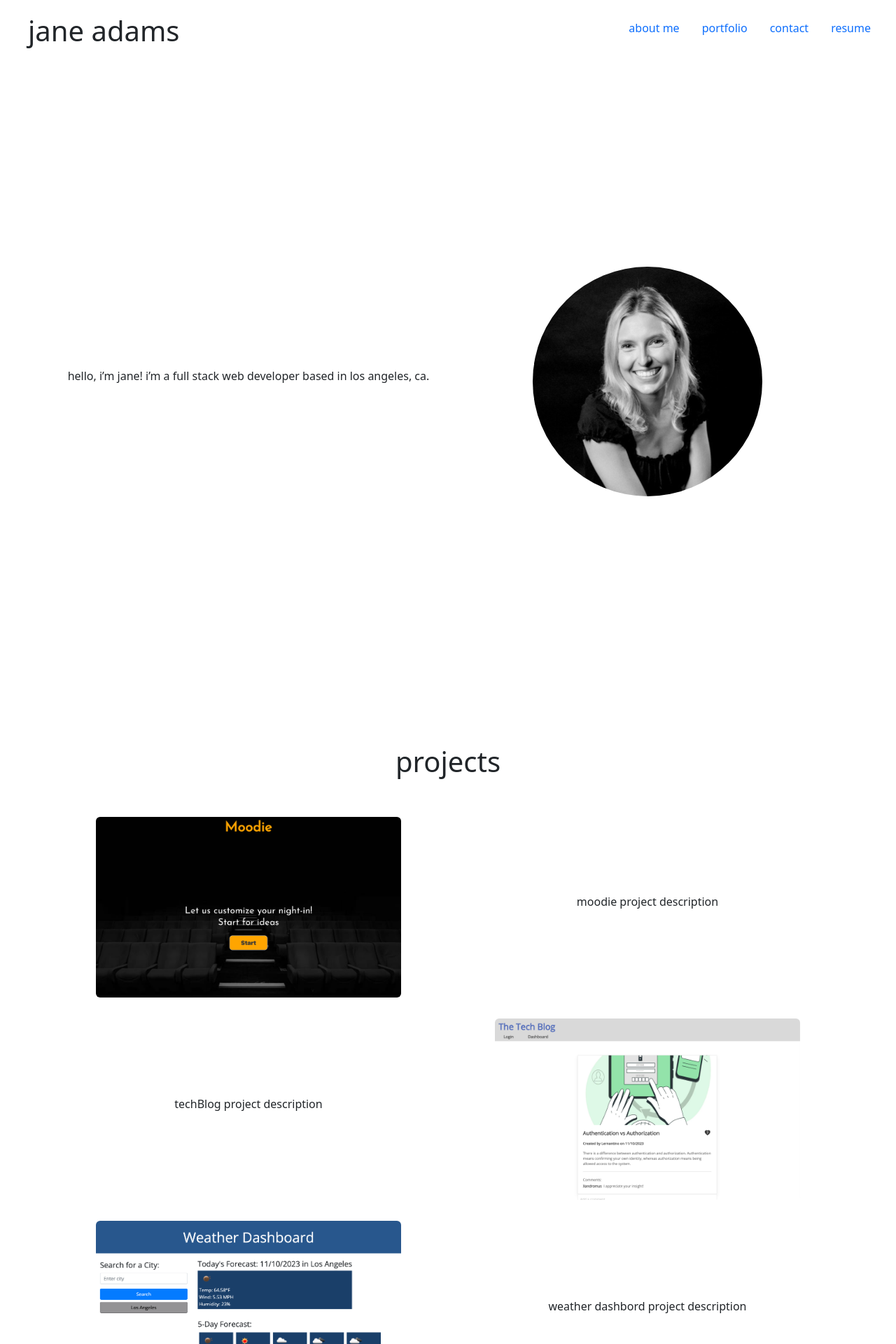
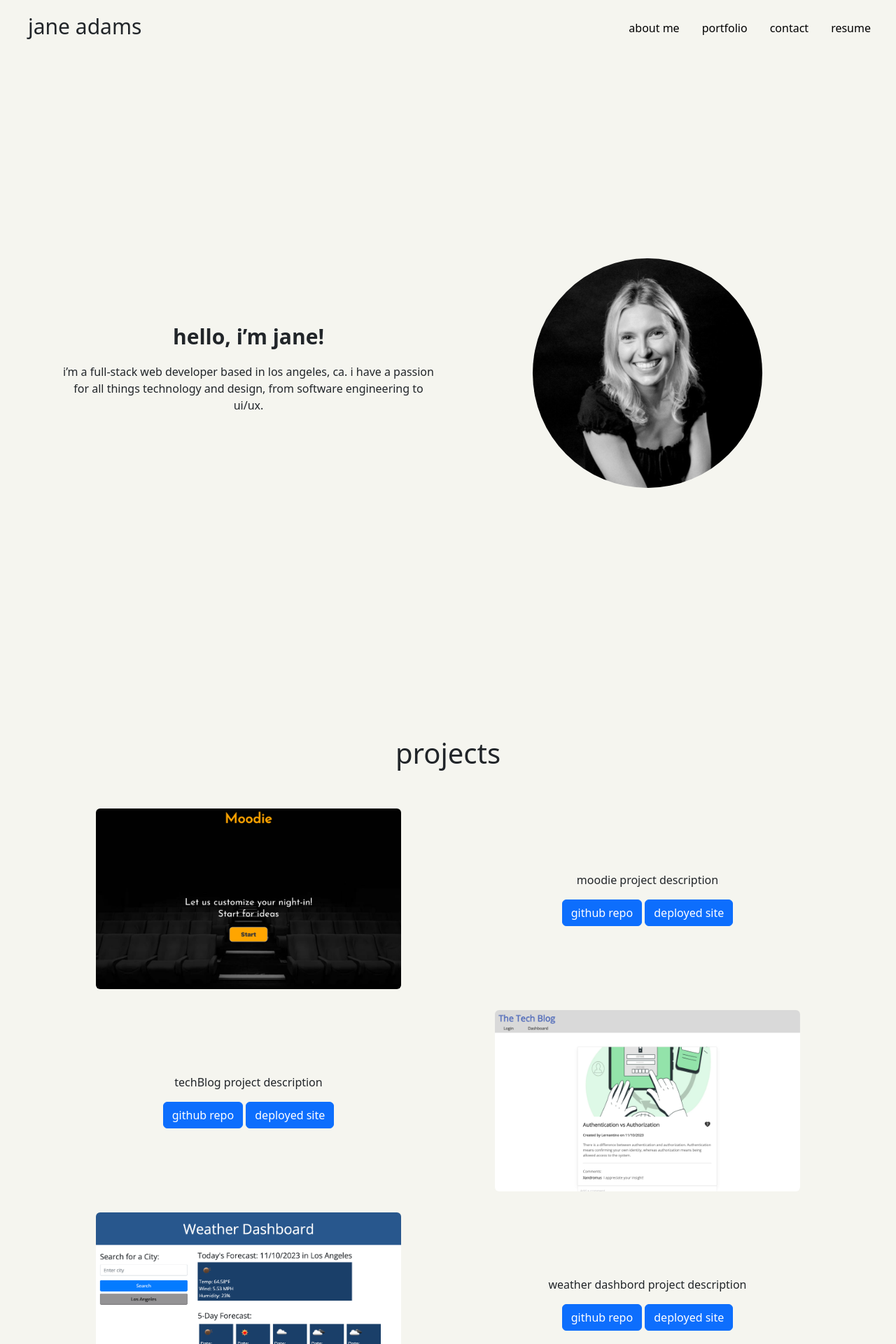
Before and after one commit to janealexadams/portfolio, a React (Vite) app: page / in a window 1280 px wide. Shown: the top 1920 px of the page at 70% size. Built offline with nearby package versions, Linux system fonts and the light colour scheme.

Commit message:
updated about me section

```diff
--- a/src/App.css
+++ b/src/App.css
@@ -2,6 +2,7 @@
   /* max-width: 1280px; */
   /* margin: 0 auto; */
   padding: 20px;
+  background-color: #F5F5EF;
 }
 
 /* .logo {
--- a/src/components/Contact.jsx
+++ b/src/components/Contact.jsx
@@ -75,6 +75,7 @@ function Contact() {
         <Form.Group className="mb-3 w-50 p-3" controlId="formGridAddress1">
             <Form.Label>message</Form.Label>
             <Form.Control
+              as="textarea"
               value={message}
               name="message"
               onChange={handleInputChange}
--- a/src/components/Header.jsx
+++ b/src/components/Header.jsx
@@ -12,7 +12,8 @@ function Header() {
             <Container className="header">
                 <Row className="header text-center">
                     <Col xs={6} md={6}>
-                        <p className="about-me">hello, i’m jane! i’m a full stack web developer based in los angeles, ca.</p>
+                        <p className="title">hello, i’m jane!</p>
+                        <p classname="blurb">i’m a full-stack web developer based in los angeles, ca. i have a passion for all things technology and design, from software engineering to ui/ux.</p>
                     </Col>
                     <Col xs={6} md={6}>
                         <Image className="portrait" src={portrait} alt="self portrait" roundedCircle />
--- a/src/components/Navbar.jsx
+++ b/src/components/Navbar.jsx
@@ -10,16 +10,16 @@ function Navbar() {
       <h1 id="name">jane adams</h1>
     <Nav id="navbar">
     <Nav.Item>
-      <Nav.Link id="about-me" eventKey="link-1" href="#about-me">about me</Nav.Link>
+      <Nav.Link className="first" id="about-me-link" eventKey="link-1" href="#about-me">about me</Nav.Link>
     </Nav.Item>
     <Nav.Item>
-      <Nav.Link id="projects" eventKey="link-2" href="#projects">portfolio</Nav.Link>
+      <Nav.Link className="second" id="projects-link" eventKey="link-2" href="#projects">portfolio</Nav.Link>
     </Nav.Item>
     <Nav.Item>
-      <Nav.Link id="contact" eventKey="link-3" href="#contact" >contact</Nav.Link>
+      <Nav.Link className="third" id="contact-link" eventKey="link-3" href="#contact" >contact</Nav.Link>
     </Nav.Item>
     <Nav.Item>
-    <Nav.Link id="resume" eventKey="link-4" href={resume} target="_blank">resume</Nav.Link>
+    <Nav.Link className="fourth" id="resume-link" eventKey="link-4" href={resume} target="_blank">resume</Nav.Link>
     </Nav.Item>
   </Nav>
     </section>
--- a/src/components/Projects.jsx
+++ b/src/components/Projects.jsx
@@ -9,10 +9,11 @@ import weatherDashboard from '../assets/weather-dashboard.png';
 import noteTaker from '../assets/note-taker.png';
 import codeQuiz from '../assets/code-quiz.png';
 import techBlog from '../assets/tech-blog.png';
+import Button from 'react-bootstrap/Button';
 
 function Projects() {
   return (
-   <section>
+   <section id="projects">
       <h1 className="projects text-center">projects</h1>
       <div id="projects" className="text-center">
       <Container>
@@ -22,11 +23,13 @@ function Projects() {
         </Col>
         <Col xs={6} md={6}>
           <p className="desc">moodie project description</p>
+          <Button href="https://github.com/BrianPizz/caseCamels-Moodie.git">github repo</Button> <Button href="https://brianpizz.github.io/caseCamels-Moodie/">deployed site</Button>{' '}
         </Col>
       </Row>
       <Row className="tech-blog">
         <Col xs={6} md={6}>
           <p className="desc">techBlog project description</p>
+          <Button href="https://github.com/janealexadams/tech-blog.git">github repo</Button> <Button href="https://dreadful-dungeon-10044-849ba164dcc5.herokuapp.com/">deployed site</Button>{' '}
         </Col>
         <Col className="img-col" xs={6} md={6}>
         <Image className="tech-blog-img" src={techBlog} alt="tech-blog" rounded />
@@ -38,11 +41,13 @@ function Projects() {
         </Col>
         <Col xs={6} md={6}>
           <p className="desc">weather dashbord project description</p>
+          <Button href="https://github.com/janealexadams/weather-dashboard.git">github repo</Button> <Button href="https://janealexadams.github.io/weather-dashboard/">deployed site</Button>{' '}
         </Col>
       </Row>
       <Row className="note-taker">
         <Col xs={6} md={6}>
           <p className="desc">note taker project description</p>
+          <Button href="https://github.com/janealexadams/note-taker.git">github repo</Button> <Button href="https://janealexadams.github.io/note-taker/">deployed site</Button>{' '}
         </Col>
         <Col className="img-col" xs={6} md={6}>
           <Image className="note-taker-img" src={noteTaker} alt="Note Taker" rounded />
@@ -54,6 +59,7 @@ function Projects() {
         </Col>
         <Col xs={6} md={6}>
           <p className="desc">code quiz project description</p>
+          <Button href="https://github.com/janealexadams/code-quiz.git">github repo</Button> <Button href="https://janealexadams.github.io/code-quiz/">deployed site</Button>{' '}
         </Col>
       </Row>
     </Container>
--- a/src/styles/Header.css
+++ b/src/styles/Header.css
@@ -10,7 +10,11 @@
     justify-content: center;
 }
 
-
 .name {
     float: left;
 }
+
+.title {
+    font-weight: bold;
+    font-size: 30px;
+}
--- a/src/styles/Navbar.css
+++ b/src/styles/Navbar.css
@@ -1,12 +1,20 @@
-#about-me:hover, #projects:hover, #contact:hover, #resume:hover{
-    color: rgb(0, 0, 0)
+#about-me-link:hover, #projects-link:hover, #contact-link:hover, #resume-link:hover{
+    /* color: #D17979; */
+    font-weight: bold;
+    color: black
 }
 
 #name {
     display: inline-block;
     margin-left: 20px;
+    font-size: 30px;
 }
 
 #navbar {
     float: right;
+    color: black;
 }
+
+.first, .second, .third, .fourth {
+    color: black;
+}
```
